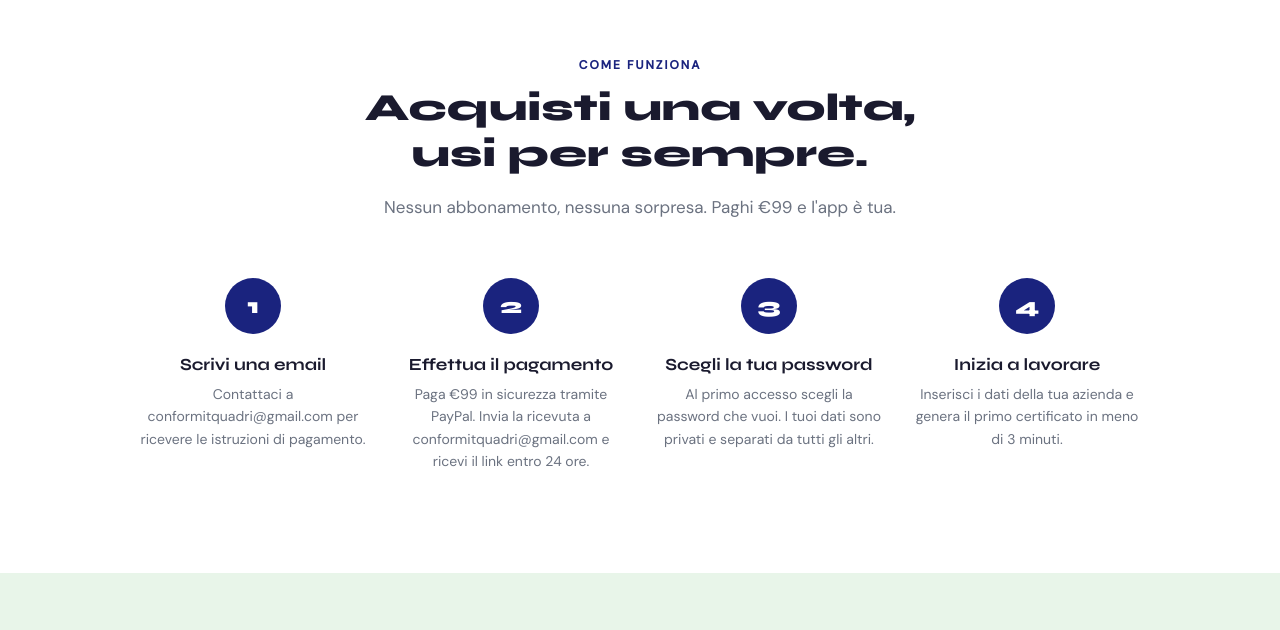
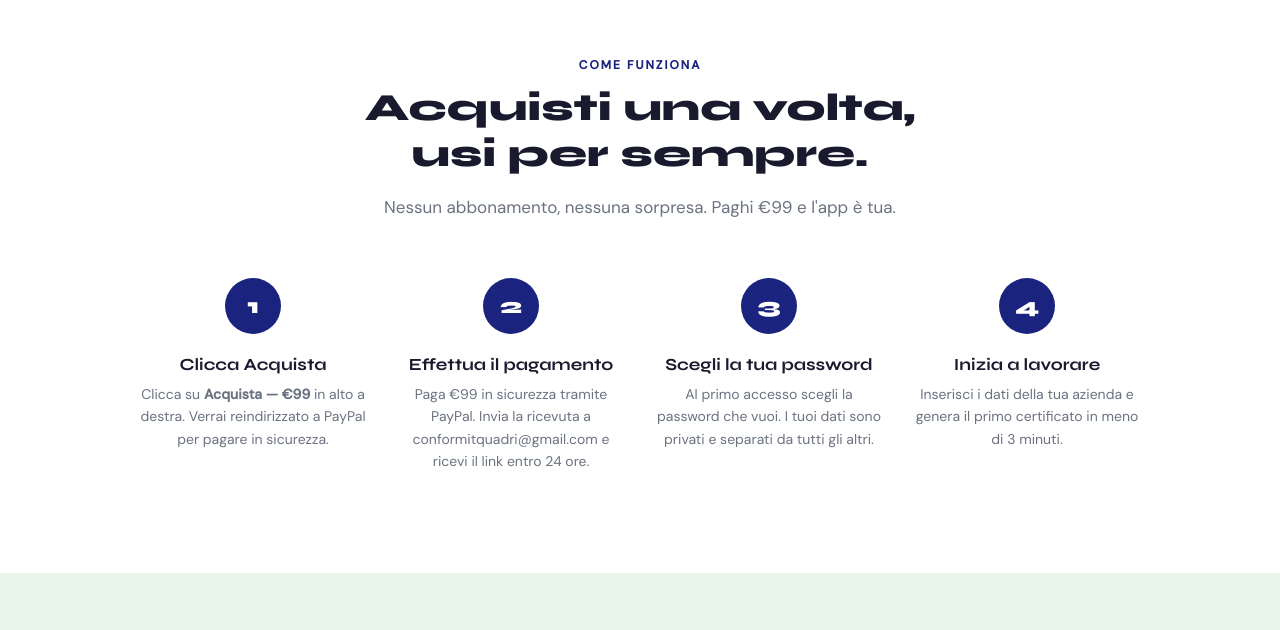
Before and after one commit to elettromeccanicamarino/certificazione-quadri-landing, a website: page public/index.html in a window 1280 px wide. Shown: the part 2115-2745 px from the top of the page. Drawn offline with Linux system fonts and the light colour scheme.

Commit message:
Update index.html

```diff
--- a/public/index.html
+++ b/public/index.html
@@ -222,7 +222,7 @@ footer a:hover{color:var(--giallo);}
     <div>
       <div class="hero-badge">Software per costruttori di quadri elettrici</div>
       <h1>Certificati Quadri<br><span>Elettrici BT.</span></h1>
-      <p class="hero-sub">Genera tutta la documentazione di conformità per i tuoi quadri elettrici in pochi minuti. Archivio clienti, progressivo automatico, PDF professionale.</p>
+      <p class="hero-sub">Basta modificare e lavorare sempre con un unico file Word o Excel. Genera certificati professionali in 3 minuti, archivia tutto automaticamente, stampa e firma.</p>
       <div class="hero-cta-group">
         <a href="https://conformit-quadri-production.up.railway.app/?demo" target="_blank" class="btn-primary">🔍 PROVA LA DEMO GRATUITA →</a>
         <div class="prezzo-hero" style="font-size:13px;color:rgba(255,255,255,0.55);">Demo con funzionalità limitate — nessuna registrazione richiesta</div>
@@ -317,8 +317,8 @@ footer a:hover{color:var(--giallo);}
     <div class="steps">
       <div class="step">
         <div class="step-num">1</div>
-        <div class="step-title">Scrivi una email</div>
-        <div class="step-text">Contattaci a conformitquadri@gmail.com per ricevere le istruzioni di pagamento.</div>
+        <div class="step-title">Clicca Acquista</div>
+        <div class="step-text">Clicca su <strong>Acquista — €99</strong> in alto a destra. Verrai reindirizzato a PayPal per pagare in sicurezza.</div>
       </div>
       <div class="step">
         <div class="step-num">2</div>
```
